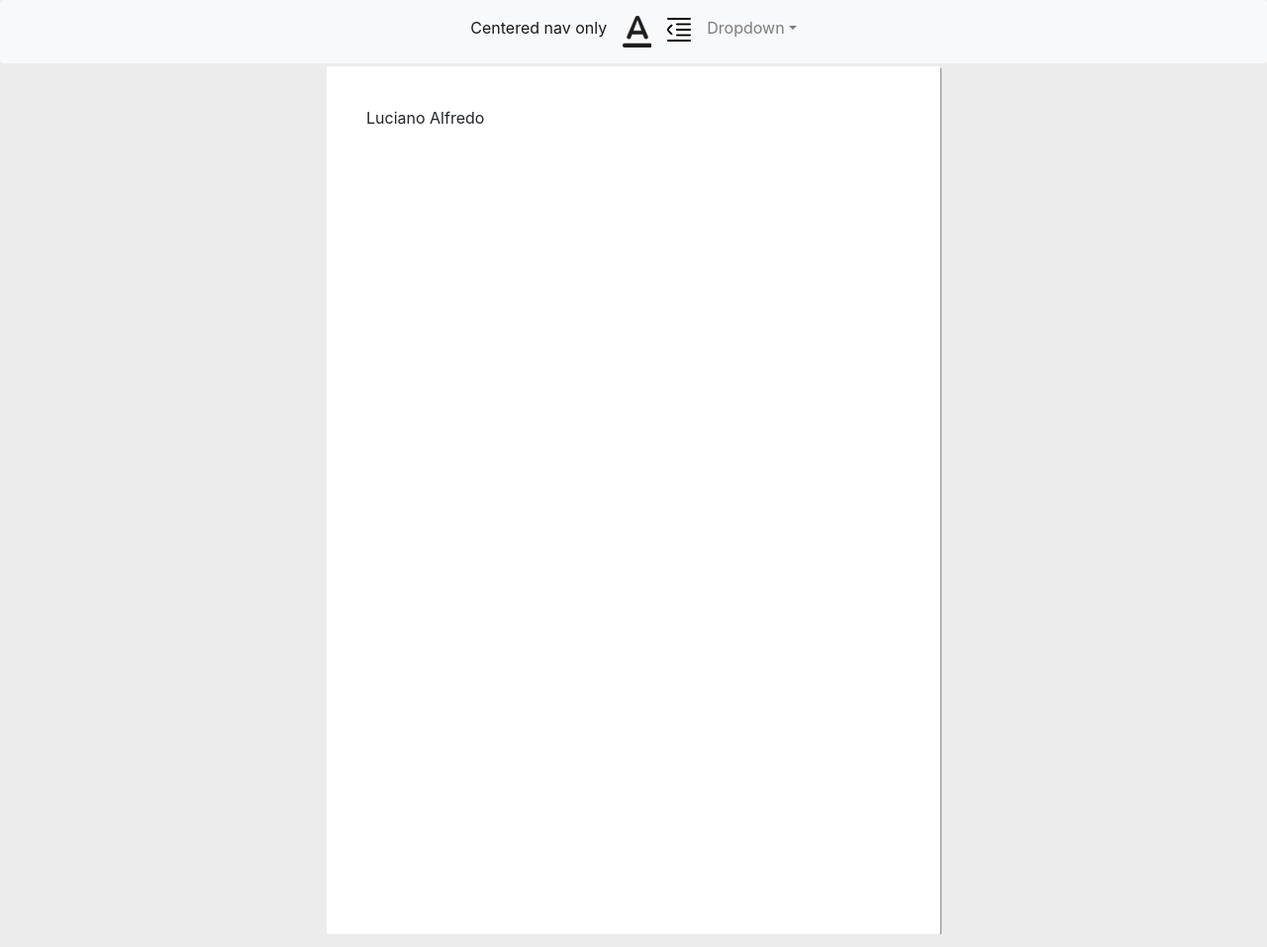
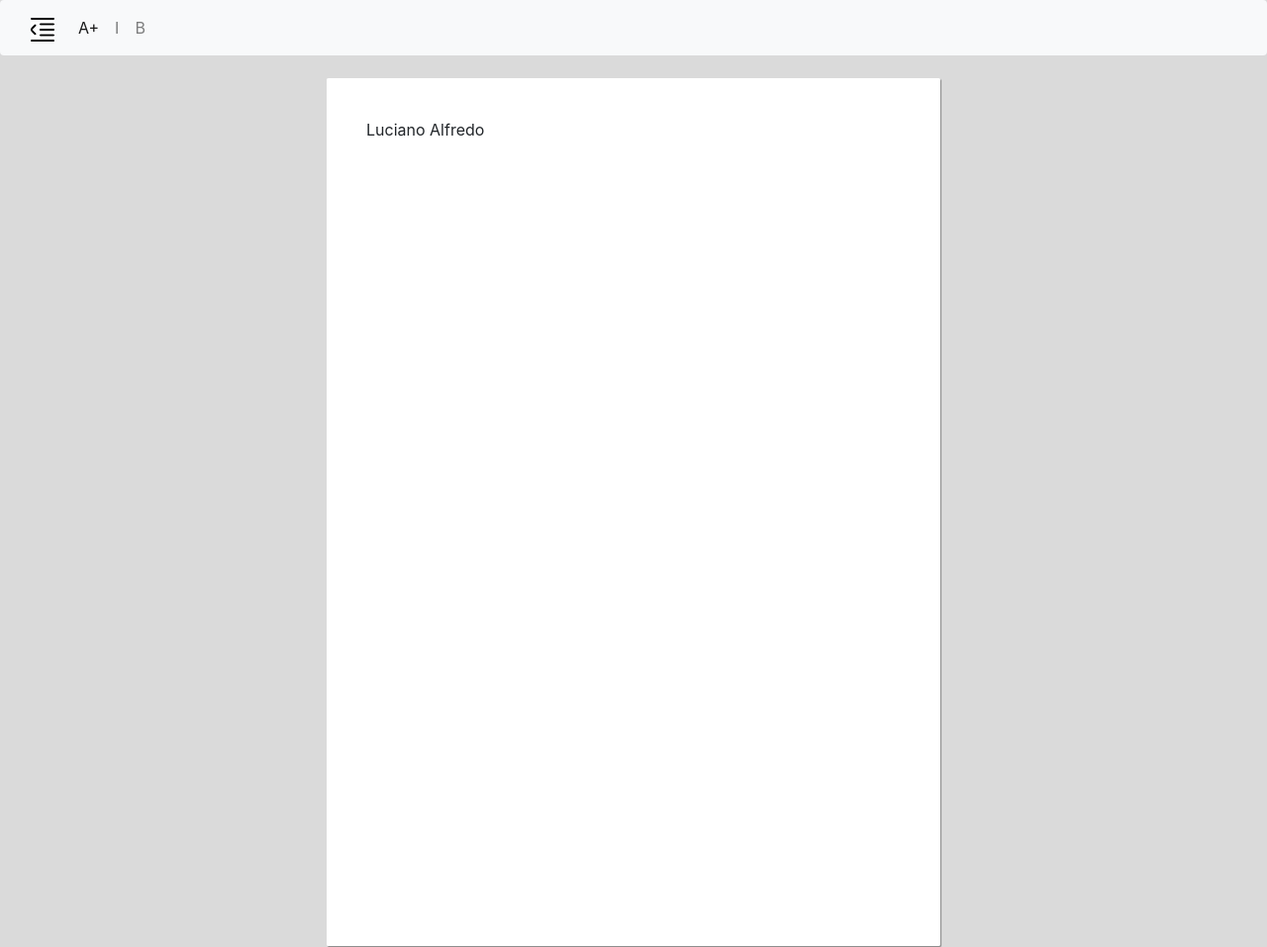
Before and after one commit to Lucian11-LA/Editor-de-texto-enriquecido-rich-text-editor-, a plain HTML site: page index.html in a window 1280 px wide. Shown: the whole page at 99% size. Drawn offline with Linux system fonts and the light colour scheme.

Commit message:
Melhorando a interface

```diff
--- a/css/style.css
+++ b/css/style.css
@@ -1,6 +1,6 @@
 
 body{
-    background-color: rgb(236, 236, 236);
+    background-color: rgb(218, 218, 218);
     max-height:877px ;
 }
 
--- a/index.html
+++ b/index.html
@@ -11,42 +11,42 @@
 </head>
 <body>
 
-    <nav class="navbar navbar-expand-lg navbar-light bg-light rounded" aria-label="Twelfth navbar example">
+
+<div class="">
+
+  <div class="">
+    <nav class="navbar navbar-expand-lg navbar-light bg-light rounded" aria-label="Eleventh navbar example">
     <div class="container-fluid">
-          <button class="navbar-toggler" type="button" data-bs-toggle="collapse" data-bs-target="#navbarsExample10" aria-controls="navbarsExample10" aria-expanded="false" aria-label="Toggle navigation">
+      <a class="navbar-brand" href="#">
+        <img src="recuar.png">
+      </a>
+      <button class="navbar-toggler" type="button" data-bs-toggle="collapse" data-bs-target="#navbarsExample09" aria-controls="navbarsExample09" aria-expanded="false" aria-label="Toggle navigation">
         <span class="navbar-toggler-icon"></span>
       </button>
 
-          <div class="collapse navbar-collapse justify-content-md-center" id="navbarsExample10">
-            <ul class="navbar-nav">
+      <div class="collapse navbar-collapse" id="navbarsExample09">
+        <ul class="navbar-nav me-auto mb-2 mb-lg-0">
           <li class="nav-item">
-                <a class="nav-link active" aria-current="page" href="#">Centered nav only</a>
+            <a class="nav-link active" aria-current="page" href="#">A+</a>
           </li>
           <li class="nav-item">
-                <a class="nav-link" href="#">
-                    <img src="text-format.png" alt="">
-                </a>
+            <a class="nav-link" href="#">I</a>
           </li>
           <li class="nav-item">
-                <a class="nav-link disabled">
-                    <img src="recuar.png">
-                </a>
+            <a class="nav-link ">B</a>
           </li>
-              <li class="nav-item dropdown">
-                <a class="nav-link dropdown-toggle" href="#" id="dropdown10" data-bs-toggle="dropdown" aria-expanded="false">Dropdown</a>
-                <ul class="dropdown-menu" aria-labelledby="dropdown10">
-                  <li><a class="dropdown-item" href="#">Action</a></li>
-                  <li><a class="dropdown-item" href="#">Another action</a></li>
-                  <li><a class="dropdown-item" href="#">Something else here</a></li>
+
+
         </ul>
-              </li>
-            </ul>
+
       </div>
     </div>
   </nav>
 
+  </div>
 
-    <div class="container" id="content">
+
+    <div class="card-body container" id="content">
 
         <div class="sheet-text" contenteditable="true" >
             Luciano Alfredo
@@ -54,6 +54,7 @@
 
     </div>
 
+</div>
 
 </body>
 </html>
```
Lines whose indentation alone changed are shown as unchanged.
